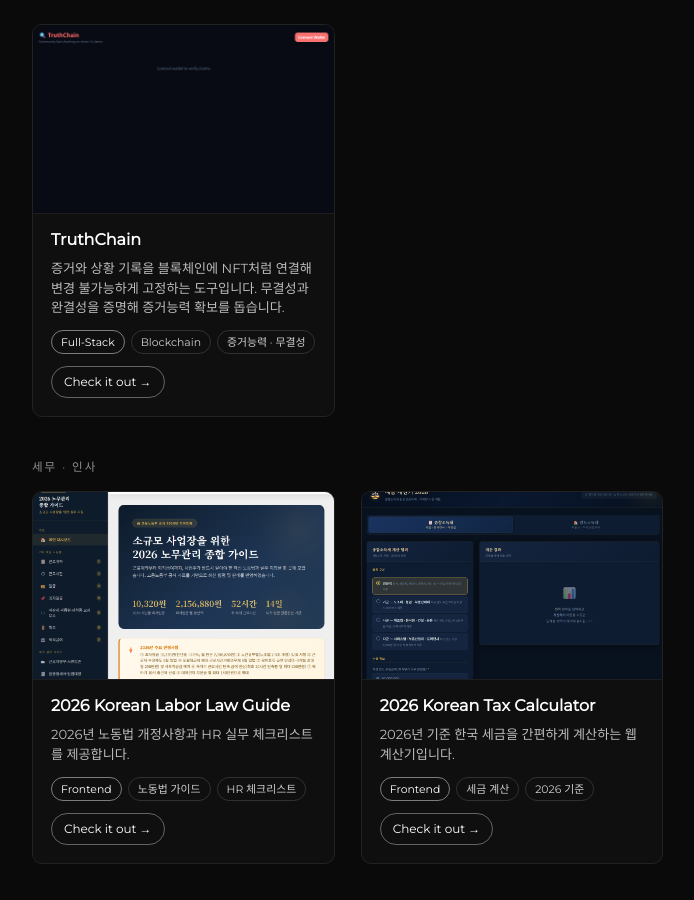
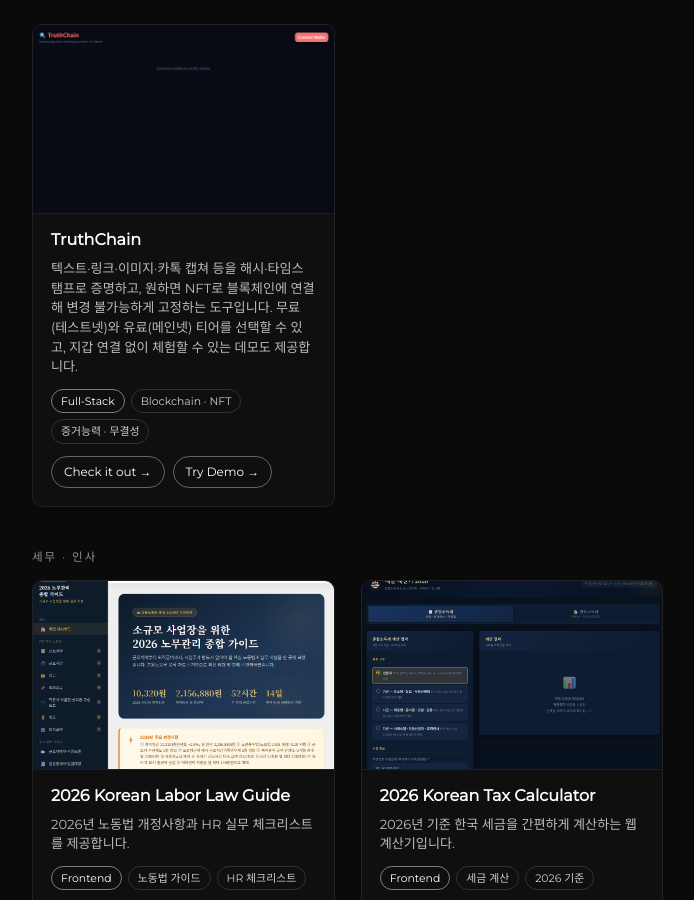
Before and after one commit to jjobfor1-ux/jjobfor1-ux.github.io, a Jekyll site: the page built from index.html, in a window 1280 px wide and 900 px high, scrolled down 2810 px. Shown: the whole window, without its empty margins (128-822 px from the left). Built offline with Jekyll 4.4.1, drawn with Linux system fonts in a browser that asks for light colours.

Commit message:
Update TruthChain project card: new deployment link + demo link

```diff
--- a/_includes/projects.html
+++ b/_includes/projects.html
@@ -82,14 +82,17 @@
   </div>
 
   <div class="project-card">
-    <a class="project-card-media" href="https://truthchain.pages.dev/" target="_blank">
+    <a class="project-card-media" href="https://truthchain-5tx.pages.dev/" target="_blank">
       <img alt="TruthChain" src="{{ "/assets/img/truthchain.png" | prepend: site.baseurl }}" />
     </a>
     <div class="project-card-body">
       <h3>TruthChain</h3>
-      <p>증거와 상황 기록을 블록체인에 NFT처럼 연결해 변경 불가능하게 고정하는 도구입니다. 무결성과 완결성을 증명해 증거능력 확보를 돕습니다.</p>
-      <div class="project-card-tags"><span>Full-Stack</span><span>Blockchain</span><span>증거능력 · 무결성</span></div>
-      <div class="project-card-links"><a href="https://truthchain.pages.dev/" target="_blank">Check it out →</a></div>
+      <p>텍스트·링크·이미지·카톡 캡쳐 등을 해시·타임스탬프로 증명하고, 원하면 NFT로 블록체인에 연결해 변경 불가능하게 고정하는 도구입니다. 무료(테스트넷)와 유료(메인넷) 티어를 선택할 수 있고, 지갑 연결 없이 체험할 수 있는 데모도 제공합니다.</p>
+      <div class="project-card-tags"><span>Full-Stack</span><span>Blockchain · NFT</span><span>증거능력 · 무결성</span></div>
+      <div class="project-card-links">
+        <a href="https://truthchain-5tx.pages.dev/" target="_blank">Check it out →</a>
+        <a href="https://truthchain-5tx.pages.dev/demo.html" target="_blank">Try Demo →</a>
+      </div>
     </div>
   </div>
 
```
